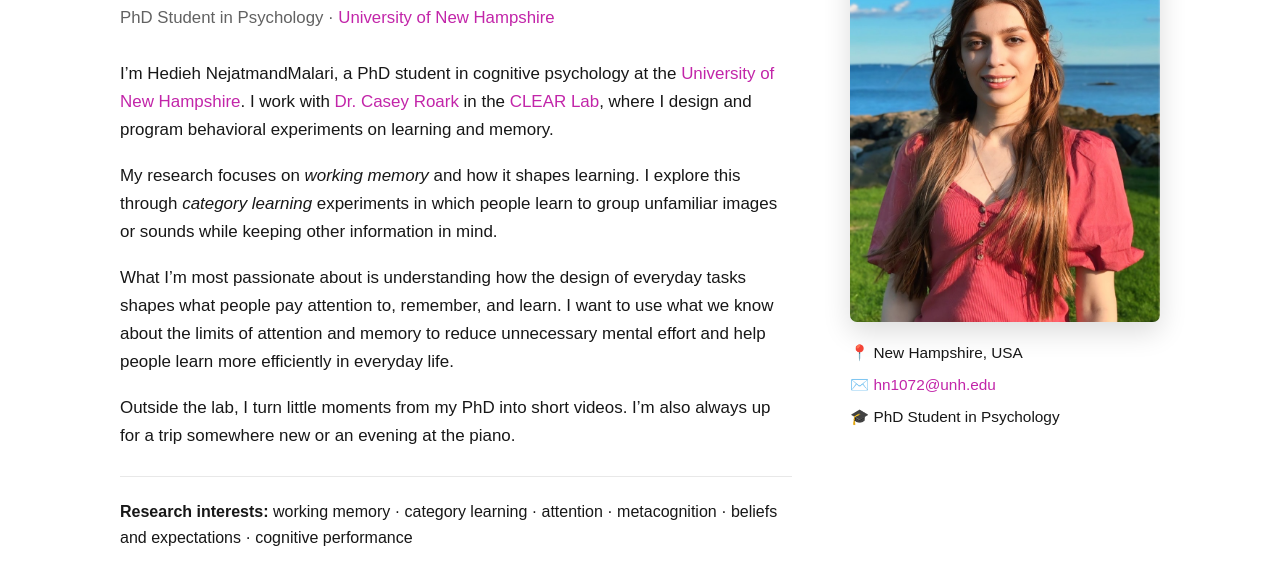
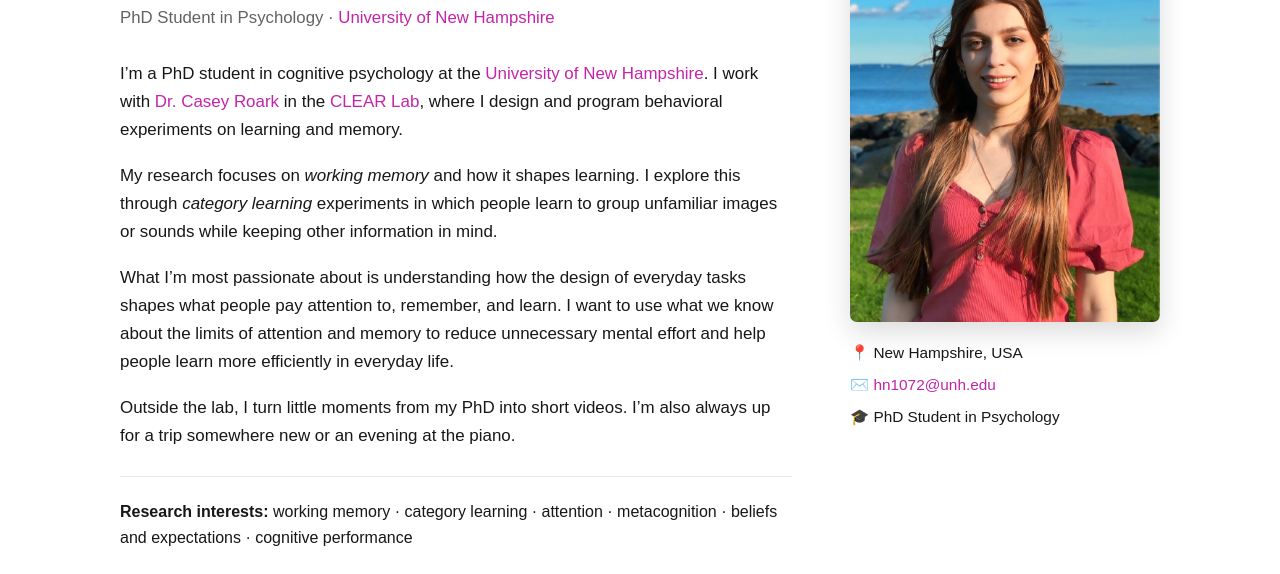
Before and after one commit to hedieh-nejatmand/hedieh-nejatmand.github.io, a plain HTML site: page index.html in a window 1280 px wide. Shown: the part 203-777 px from the top of the page. Drawn offline with Linux system fonts and the light colour scheme.

Commit message:
Update index.html

```diff
--- a/index.html
+++ b/index.html
@@ -402,7 +402,7 @@
         </p>
 
      <p class="intro">
-  I’m Hedieh NejatmandMalari, a PhD student in cognitive psychology at the
+  I’m a PhD student in cognitive psychology at the
   <a href="https://www.unh.edu/">University of New Hampshire</a>.
   I work with <a href="https://cola.unh.edu/person/casey-roark">Dr. Casey Roark</a>
   in the <a href="https://www.roarklab.com/">CLEAR Lab</a>, where I design
```
